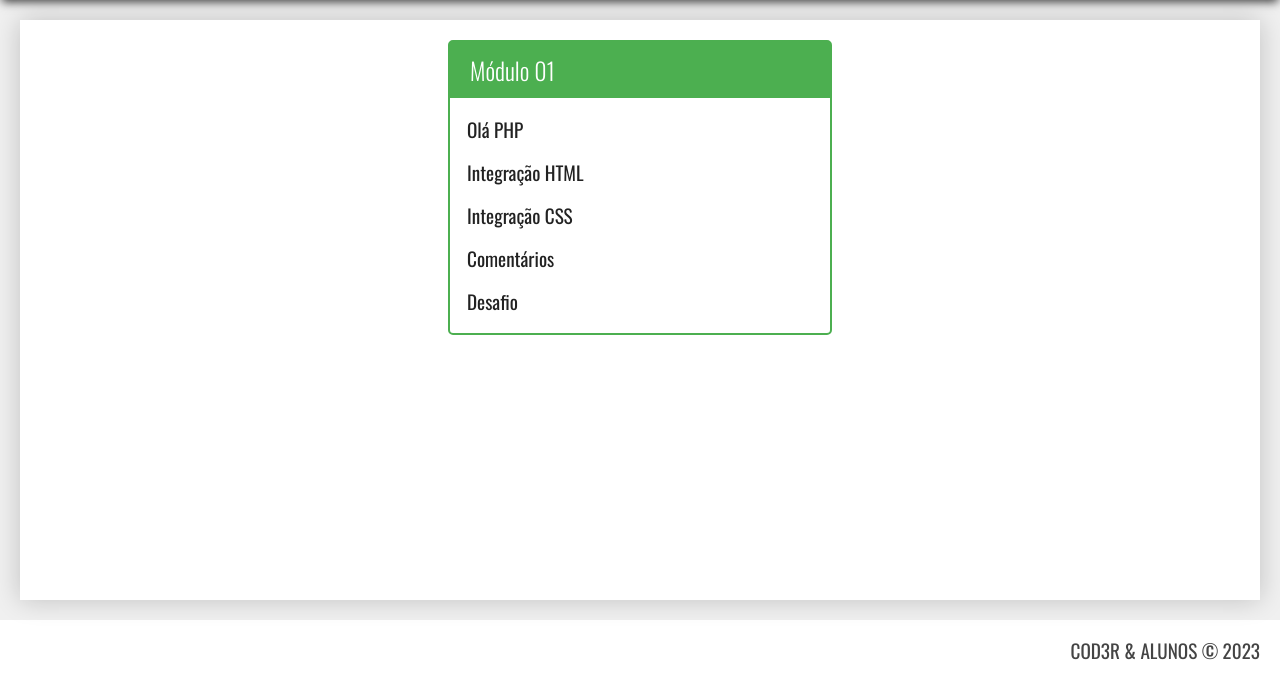
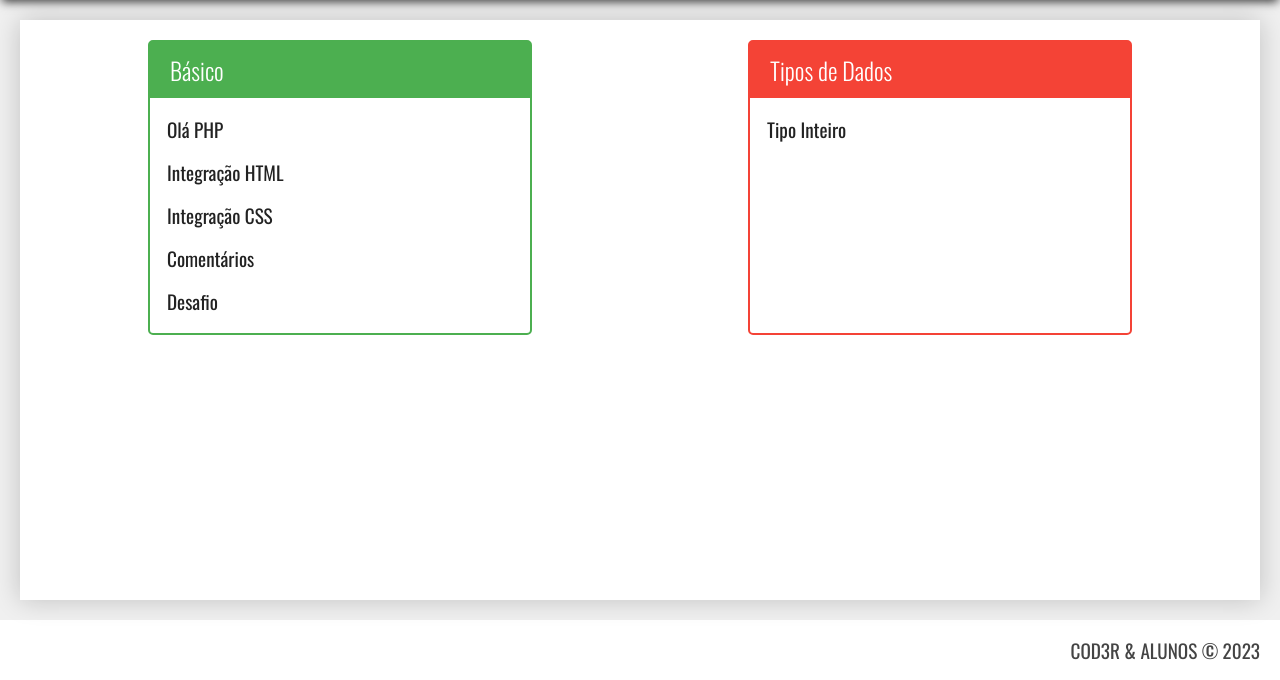
Before and after one commit to eilincoln/curso-php, a PHP site: page / in a window 1280 px wide. Shown: the part 120-800 px from the top of the page. Run offline with PHP 8.4, Linux system fonts and the light colour scheme.

Commit message:
Add novo módulo com tipos de dados + alteração no index.php

```diff
--- a/index.php
+++ b/index.php
@@ -15,7 +15,7 @@
         <div class="conteudo">
             <nav class="modulos">
                 <div class="modulo verde">
-                    <h3>Módulo 01</h3>
+                    <h3>Básico</h3>
                     <ul>
                         <li>
                             <a
@@ -43,6 +43,14 @@
                         </li>
                     </ul>
                 </div>
+                <div class="modulo vermelho">
+                    <h3>Tipos de Dados</h3>
+                    <ul>
+                        <li>
+                            <a href="exercicio.php?dir=tipos&file=int">Tipo Inteiro</a>
+                        </li>
+                    </ul>
+                </div>
             </nav>
         </div>
     </main>
```
Also changed, not shown: tipos/int.php (added, +20 -0 lines).
